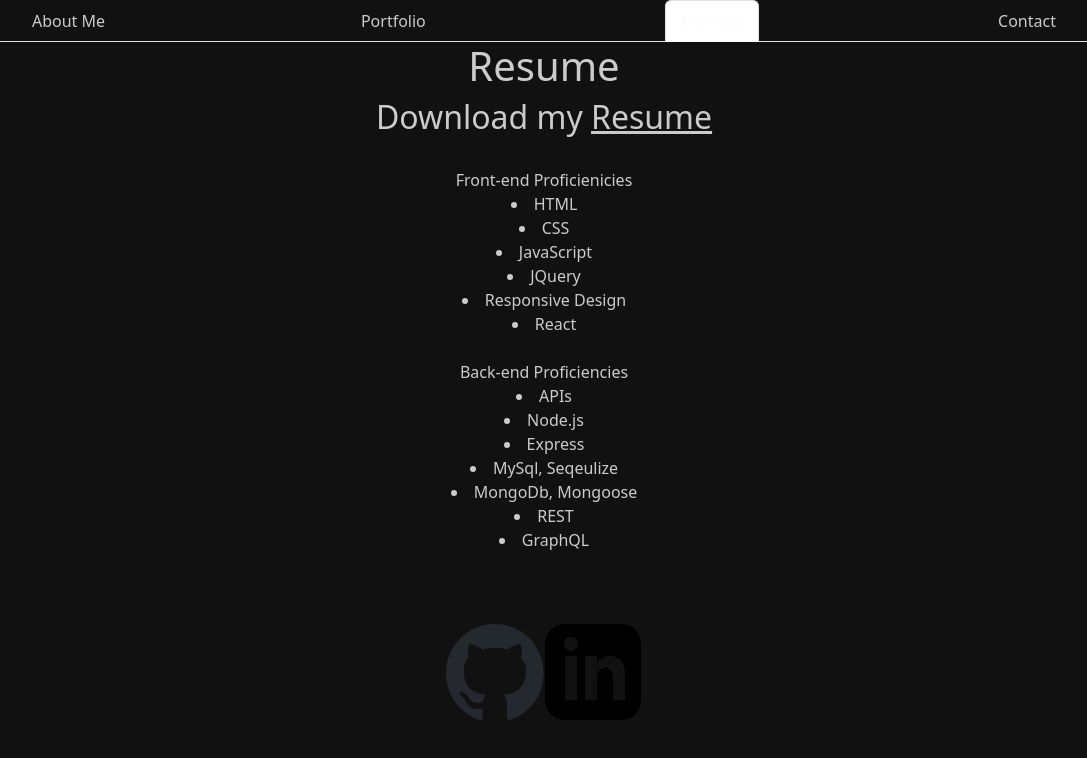
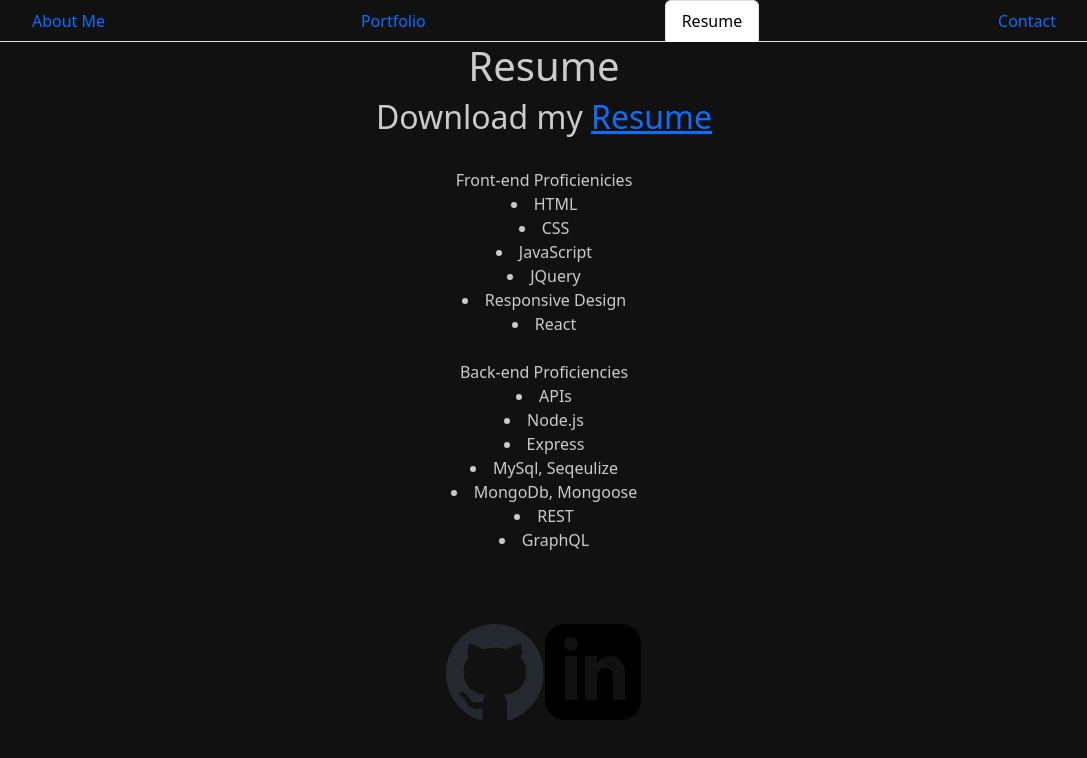
Before and after one commit to cdziedzic/React-Portfolio, a React (Vite) app: page /Resume in a window 1280 px wide. Shown: the top 758 px of the page, without its empty margins (96-1183 px from the left). Built offline with nearby package versions, Linux system fonts and the light colour scheme.

Commit message:
added more styliing, comments, resume file and screenshot

```diff
--- a/src/components/Footer.jsx
+++ b/src/components/Footer.jsx
@@ -5,9 +5,11 @@ import linkedin from '../assets/linkedin.svg'
 function Footer() {
  return(
     <>
+    {/* github link, clickable logo */}
     <a href="https://github.com/cdziedzic">
         <img src={github} alt='github logo'/>
     </a>
+    {/* linkedin profile link, clickable logo */}
     <a href="https://www.linkedin.com/in/chris-dziedzic-a70b32211/">
         <img src={linkedin} alt="linkedin logo" />
     </a>
--- a/src/index.css
+++ b/src/index.css
@@ -2,7 +2,7 @@
   max-width: 1280px;
   margin: 0 auto;
   text-align: center;
-  color: rgba(250, 250, 250, 0.8) !important;
+  color: rgba(250, 250, 250, 0.8)
 }
 
 
@@ -14,7 +14,11 @@ body {
   background: #111 !important;
 }
 
+.headshot {
 
+}
+
+/* portfolio cards */
 .card {
   background: #222 !important;
   border: 1px solid #dd2476 !important;
@@ -23,16 +27,16 @@ body {
   min-height: 50vh;
   max-height: 50vh;
 }
-
+/* portfolio card img */
 .card img {
   padding: 5%;
 }
-
+/* portfolio card text */
 .card-body {
   min-height: 50%;
   max-height: 50%;
 }
-
+/* portfolio cards */
 .btn {
   border: 5px solid !important;
   border-image-slice: 1 !important;
@@ -43,7 +47,7 @@ body {
   text-decoration: none;
   transition: all .4s ease;
 }
-
+/* portfolio cards */
 .btn:hover, .btn:focus {
       background: var(--gradient) !important;
   -webkit-background-clip: none !important;
--- a/src/pages/Home.jsx
+++ b/src/pages/Home.jsx
@@ -4,7 +4,7 @@ export default function Home() {
   return (
     <div>
       <h1>About Page</h1>
-      <img src={headshot} alt="headshot" />
+      <img id="headshot" src={headshot} alt="headshot" />
       <p>
         Nunc pharetra finibus est at efficitur. Praesent sed congue diam.
         Integer gravida dui mauris, ut interdum nunc egestas sed. Aenean sed
--- a/src/pages/Resume.jsx
+++ b/src/pages/Resume.jsx
@@ -1,8 +1,10 @@
+import file from '../assets/ChrisDziedzic resume.pdf'
+
 export default function Resume() {
   return (
     <div>
       <h1>Resume</h1>
-      <h2>Download my <a href="">Resume</a></h2>
+      <h2>Download my <a href={file} download="Chris-Dziedzic-Resume">Resume</a></h2>
       <br />
       Front-end Proficienicies
         <li>HTML</li>
```
Also changed, not shown: image.png (added), 1 other file (tests, documents, lock files or other folders).
